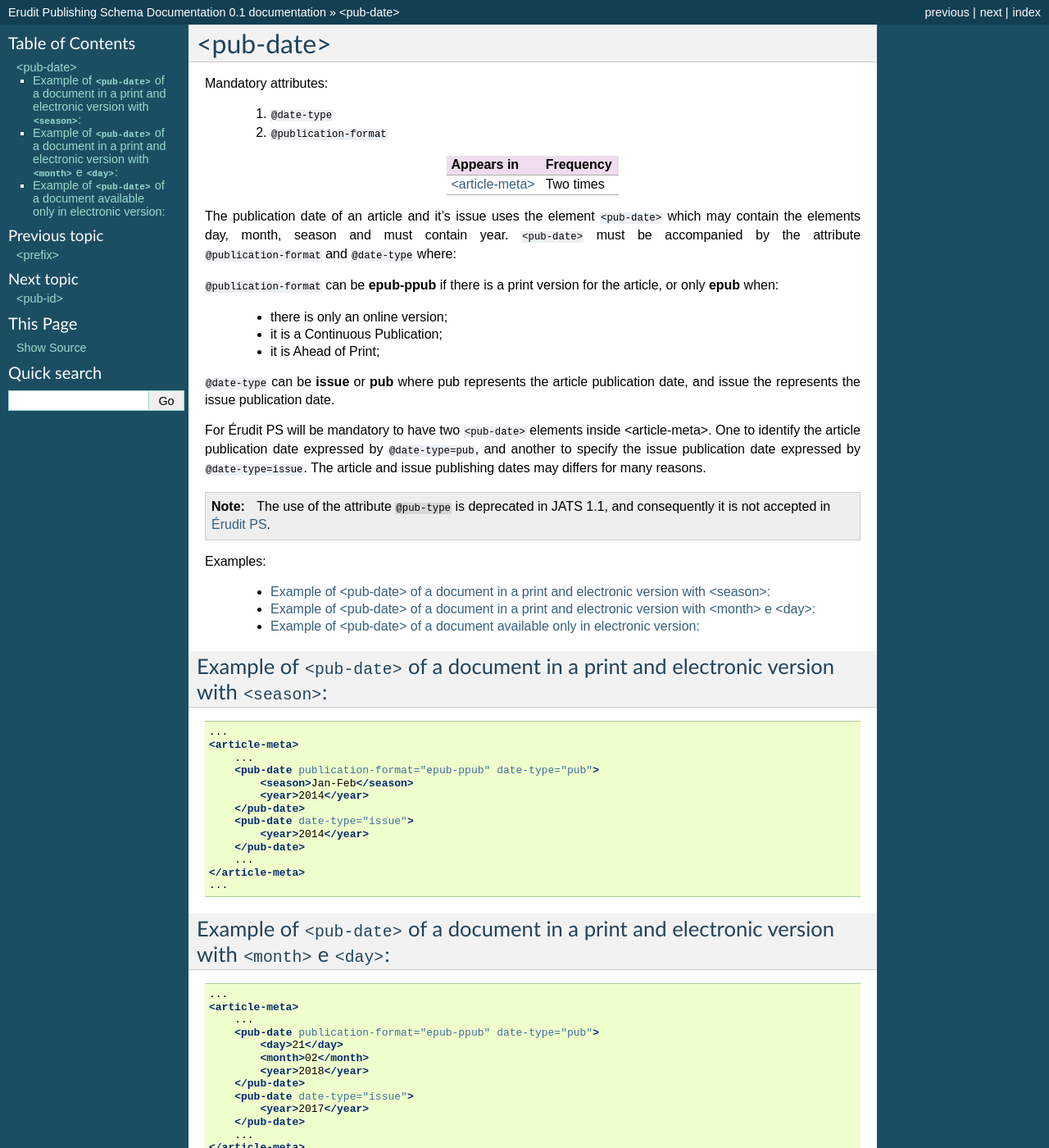
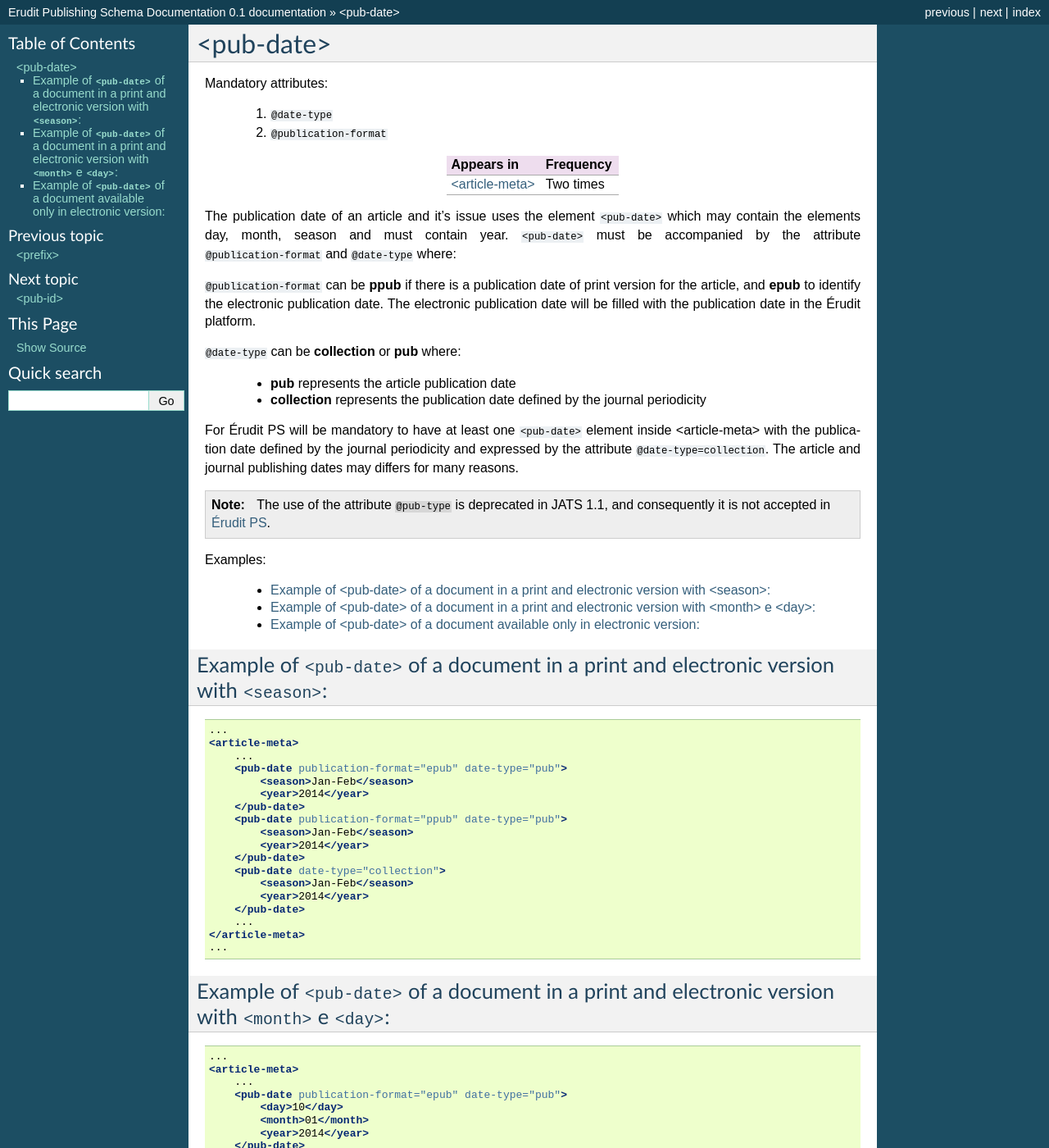
Before and after one commit to erudit/erudit-ps-documentation, a Sphinx documentation site: the page built from docs/source/tagset/element-pub-date.rst, in a window 1280 px wide and 1400 px high. Shown: the whole window at 82% size. Built offline with Sphinx 7.4.7, drawn with Linux system fonts in a browser that asks for light colours; some of the changed text lies outside the part shown.

Commit message:
improving pub-date documentation

```diff
--- a/docs/source/tagset/element-pub-date.rst
+++ b/docs/source/tagset/element-pub-date.rst
@@ -17,15 +17,14 @@ Mandatory attributes:
 
 The publication date of an article and it's issue uses the element ``<pub-date>`` which may contain the elements :ref:`day`, :ref:`month`, :ref:`season` and must contain :term:`year`. ``<pub-date>`` must be accompanied by the attribute ``@publication-format`` and ``@date-type`` where:
 
-``@publication-format`` can be **epub-ppub** if there is a print version for the article, or only **epub** when:
+``@publication-format`` can be **ppub** if there is a publication date of print version for the article, and **epub** to identify the electronic publication date. The electronic publication date will be filled with the publication date in the Érudit platform.
 
-    * there is only an online version;
-    * it is a Continuous Publication;
-    * it is Ahead of Print;
+``@date-type`` can be **collection** or **pub** where:
 
-``@date-type`` can be **issue** or **pub** where pub represents the article publication date, and issue the represents the issue publication date.
+    * **pub** represents the article publication date
+    * **collection** represents the publication date defined by the journal periodicity
 
-For Érudit PS will be mandatory to have two ``<pub-date>`` elements inside :ref:`<article-meta>`. One to identify the article publication date expressed by ``@date-type=pub``, and another to specify the issue publication date expressed by ``@date-type=issue``. The article and issue publishing dates may differs for many reasons.
+For Érudit PS will be mandatory to have at least one ``<pub-date>`` element inside :ref:`<article-meta>` with the publication date defined by the journal periodicity and expressed by the attribute ``@date-type=collection``. The article and journal publishing dates may differs for many reasons.
 
 .. note::
 
@@ -49,11 +48,16 @@ Example of ``<pub-date>`` of a document in a print and electronic version with `
     ...
     <article-meta>
         ...
-        <pub-date publication-format="epub-ppub" date-type="pub">
+        <pub-date publication-format="epub" date-type="pub">
             <season>Jan-Feb</season>
             <year>2014</year>
         </pub-date>
-        <pub-date date-type="issue">
+        <pub-date publication-format="ppub" date-type="pub">
+            <season>Jan-Feb</season>
+            <year>2014</year>
+        </pub-date>
+        <pub-date date-type="collection">
+            <season>Jan-Feb</season>
             <year>2014</year>
         </pub-date>
         ...
@@ -70,13 +74,19 @@ Example of ``<pub-date>`` of a document in a print and electronic version with `
     ...
     <article-meta>
         ...
-        <pub-date publication-format="epub-ppub" date-type="pub">
+        <pub-date publication-format="epub" date-type="pub">
+            <day>10</day>
+            <month>01</month>
+            <year>2014</year>
+        </pub-date>
+        <pub-date publication-format="ppub" date-type="pub">
             <day>21</day>
             <month>02</month>
-            <year>2018</year>
+            <year>2014</year>
         </pub-date>
-        <pub-date date-type="issue">
-            <year>2017</year>
+        <pub-date date-type="collection">
+            <season>Jan-Feb</season>
+            <year>2014</year>
         </pub-date>
         ...
     </article-meta>
@@ -98,7 +108,7 @@ Example of ``<pub-date>`` of a document available only in electronic version:
             <month>03</month>
             <year>2014</year>
         </pub-date>
-        <pub-date date-type="issue">
+        <pub-date date-type="collection">
             <year>2015</year>
         </pub-date>
         ...
```
